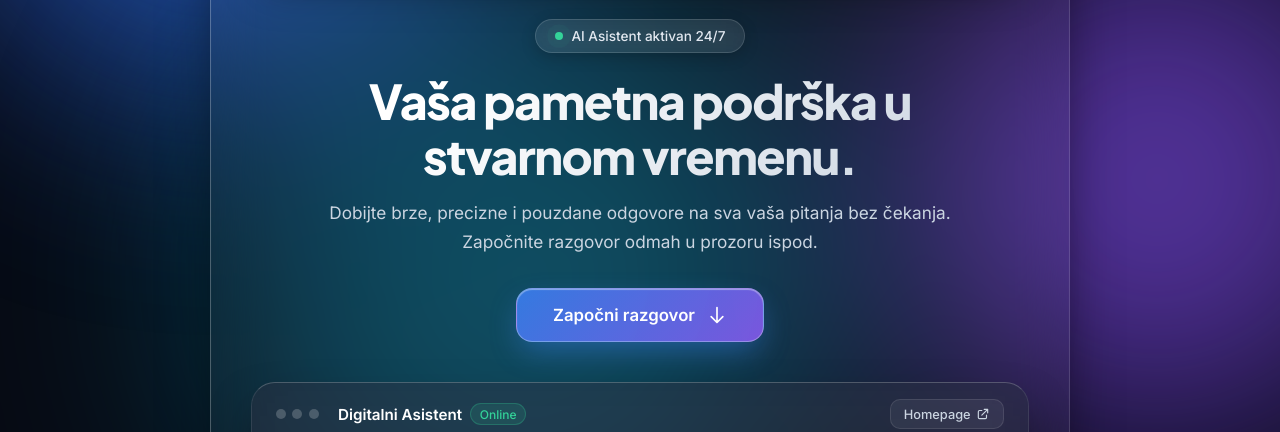
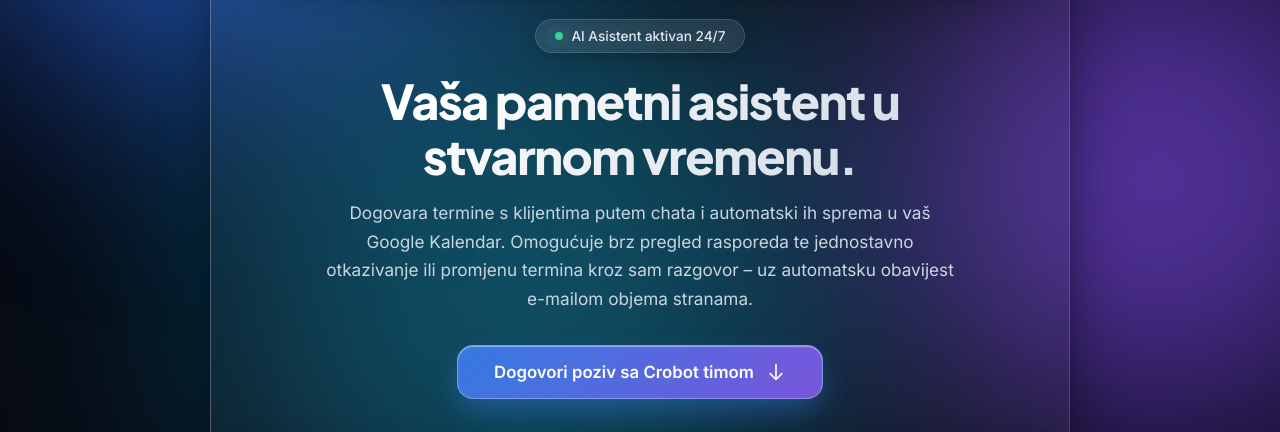
Before and after one commit to crobotsystems/home, a plain HTML site: page ava.html in a window 1280 px wide. Shown: the part 384-816 px from the top of the page. Drawn offline with Linux system fonts and the light colour scheme.

Commit message:
Update ava.html

```diff
--- a/ava.html
+++ b/ava.html
@@ -407,14 +407,14 @@
                 <span>AI Asistent aktivan 24/7</span>
             </div>
 
-            <h1>Vaša pametna podrška u stvarnom vremenu.</h1>
+            <h1>Vaša pametni asistent u stvarnom vremenu.</h1>
 
             <p class="hero-description">
-                Dobijte brze, precizne i pouzdane odgovore na sva vaša pitanja bez čekanja. Započnite razgovor odmah u prozoru ispod.
+                Dogovara termine s klijentima putem chata i automatski ih sprema u vaš Google Kalendar. Omogućuje brz pregled rasporeda te jednostavno otkazivanje ili promjenu termina kroz sam razgovor – uz automatsku obavijest e-mailom objema stranama.
             </p>
 
             <a href="#chat-window" class="btn-glass-cta">
-                <span>Započni razgovor</span>
+                <span>Dogovori poziv sa Crobot timom</span>
                 <svg xmlns="http://www.w3.org/2000/svg" fill="none" viewBox="0 0 24 24" stroke="currentColor" stroke-width="2">
                     <path stroke-linecap="round" stroke-linejoin="round" d="M19 14l-7 7m0 0l-7-7m7 7V3" />
                 </svg>
```
